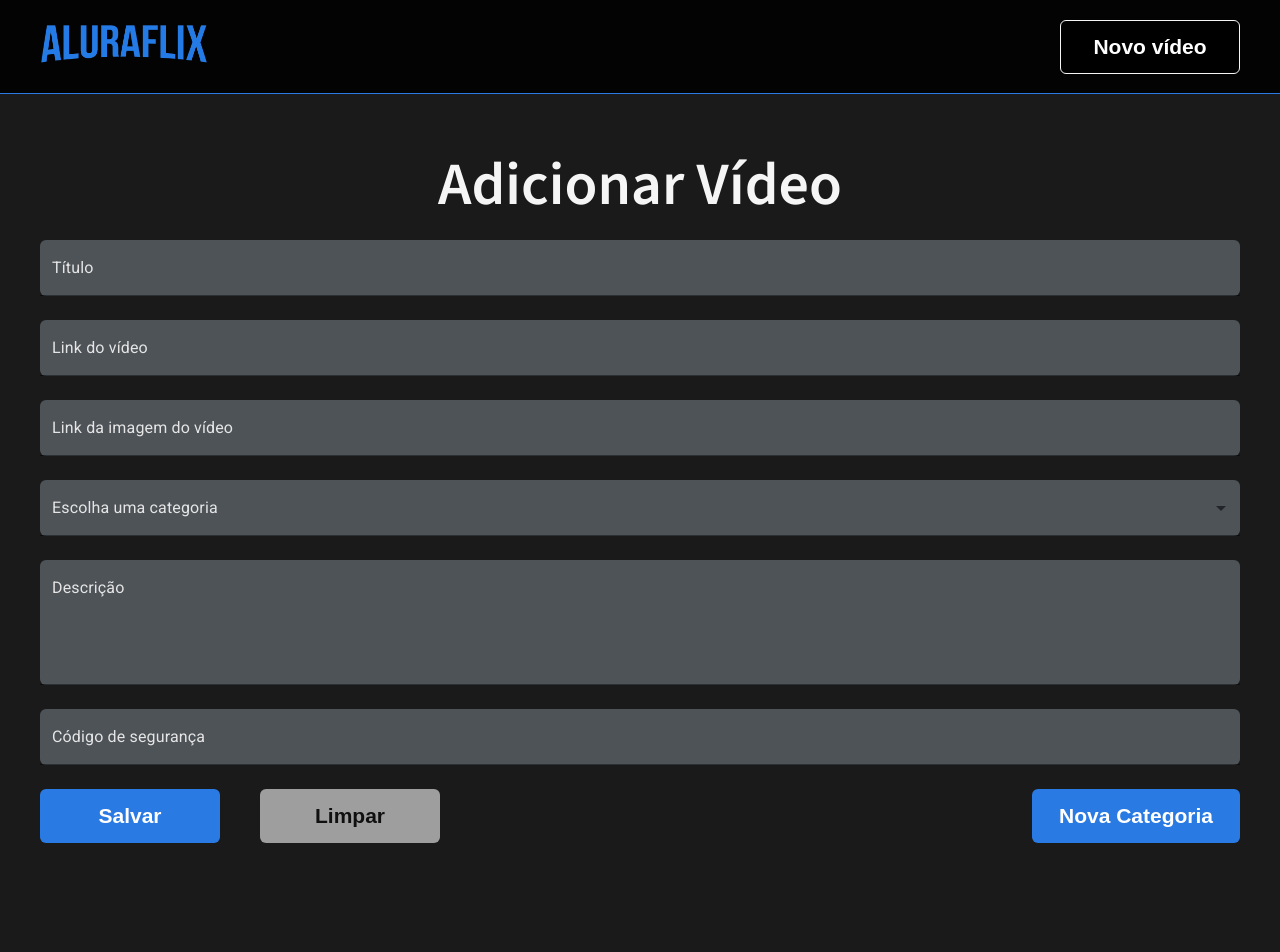
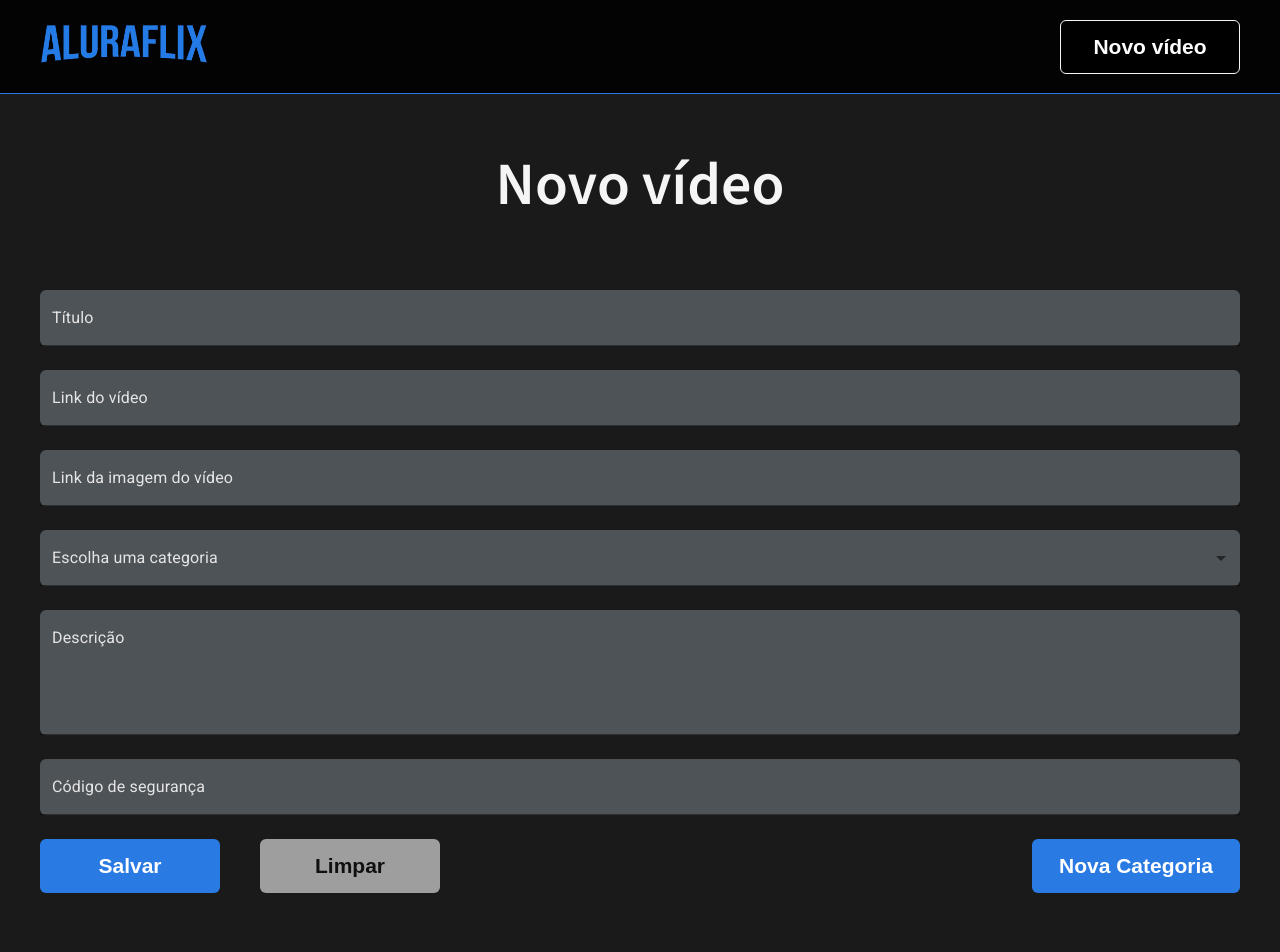
Before and after one commit to dantevicenzo/alura-flix, a Next.js app: page /adicionar-video in a window 1280 px wide. Shown: the top 952 px of the page. Built offline with nearby package versions, Linux system fonts and the light colour scheme.

Commit message:
Add video improvements

```diff
--- a/src/app/adicionar-video/page.module.css
+++ b/src/app/adicionar-video/page.module.css
@@ -5,6 +5,7 @@
 .main h1 {
     text-align: center;
     font-size: 60px;
+    margin-bottom: 50px;
 }
 
 .button-container {
@@ -14,6 +15,6 @@
     margin-top: 16px;
 }
 
-.button-container button:last-child {
+.button-container a:last-child {
     margin-left: auto;
 }
--- a/src/app/adicionar-video/page.tsx
+++ b/src/app/adicionar-video/page.tsx
@@ -2,11 +2,12 @@ import styles from './page.module.css'
 import { InputText } from '../components/inputText'
 import { InputSelect } from '../components/inputSelect'
 import { Button } from '../components/button'
+import Link from 'next/link'
 
 const AdicionarVideo = () => {
   return (
     <main className={styles.main}>
-      <h1>Adicionar Vídeo</h1>
+      <h1>Novo vídeo</h1>
       <InputText id="titulo" label="Título" fullWidth />
       <InputText id="link-video" label="Link do vídeo" fullWidth />
       <InputText id="link-imagem" label="Link da imagem do vídeo" fullWidth />
@@ -41,9 +42,11 @@ const AdicionarVideo = () => {
         <Button variantColor="gray" variantSize="sm">
           Limpar
         </Button>
-        <Button variantColor="blue" variantSize="md">
-          Nova Categoria
-        </Button>
+        <Link href="/adicionar-categoria">
+          <Button variantColor="blue" variantSize="md">
+            Nova Categoria
+          </Button>
+        </Link>
       </div>
     </main>
   )
```
